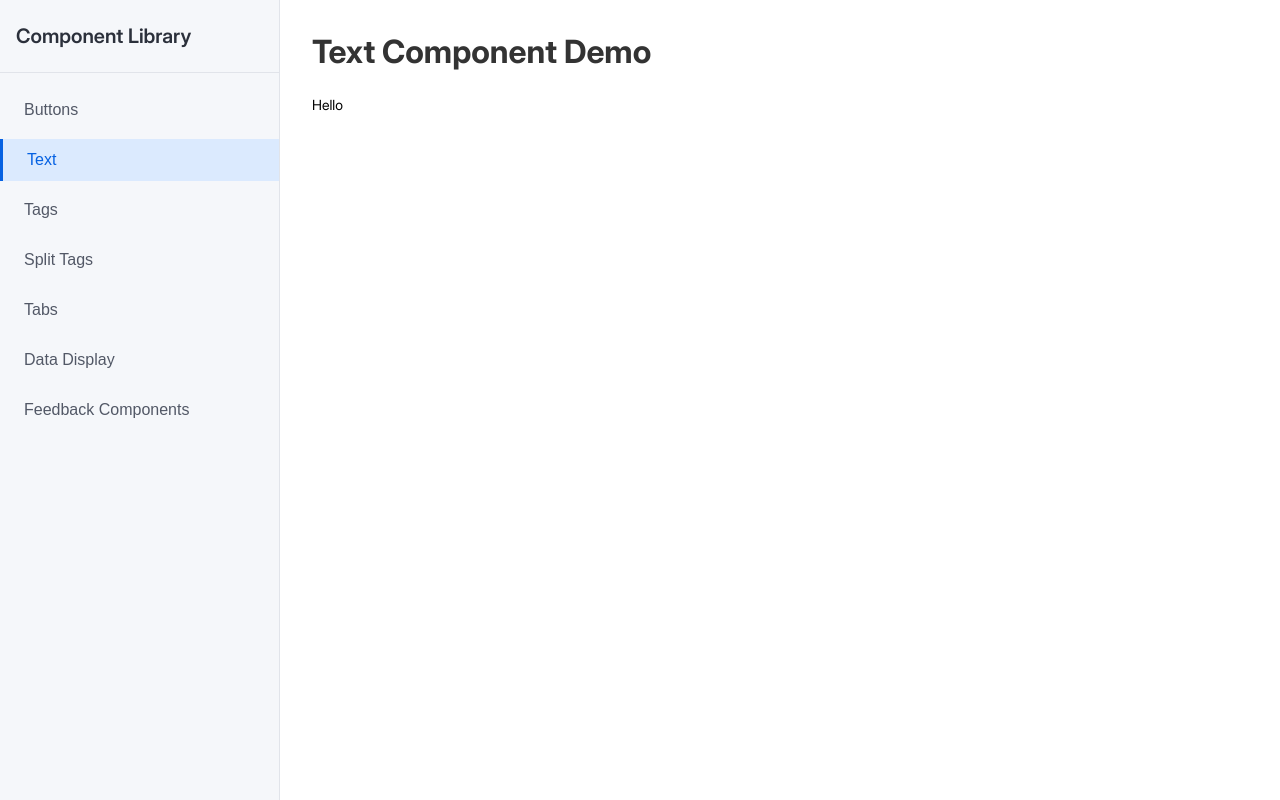
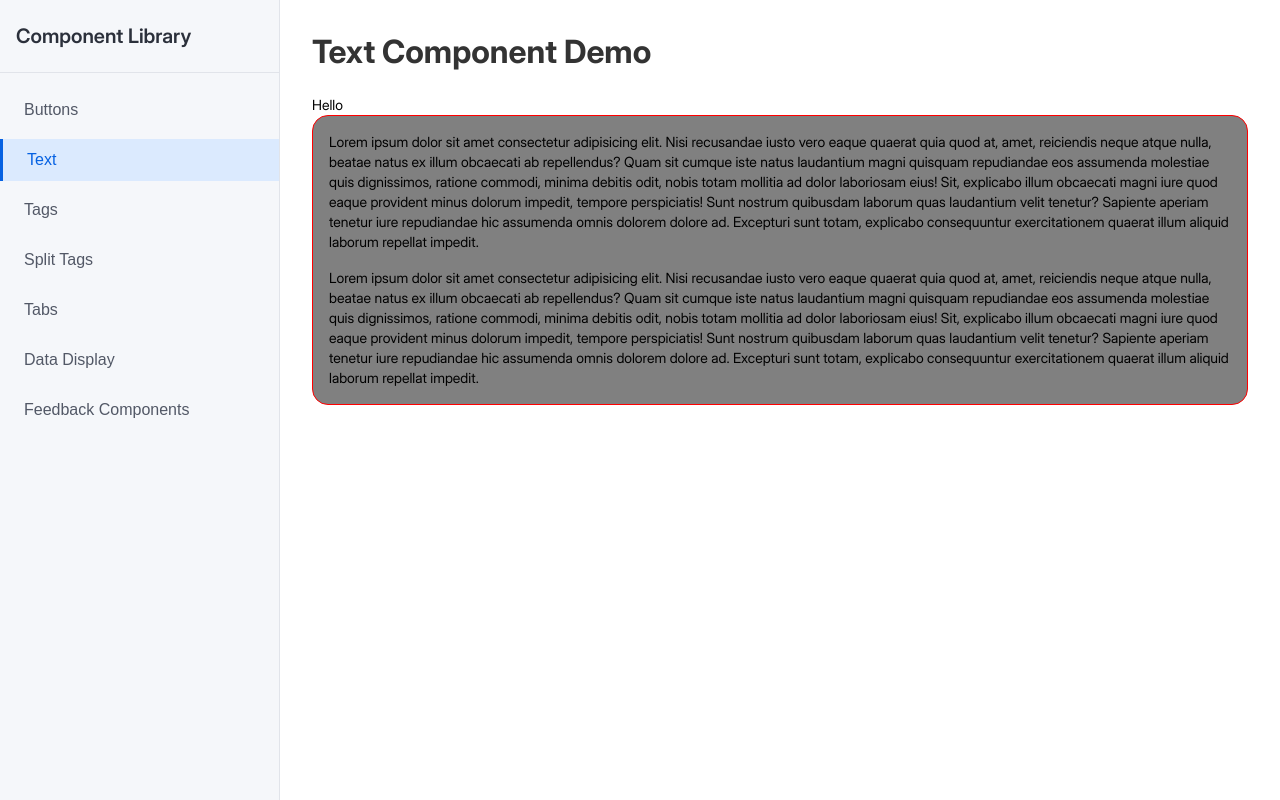
Before and after one commit to design-juspay/Blend-v1, a React (Vite) app: page / in a window 1280 px wide. Built offline with nearby package versions, Linux system fonts and the light colour scheme.

Commit message:
feat: introduce Block component for flexible layout and styling options, v0

```diff
--- /dev/null
+++ b/lib/components/Block/Block.tsx
@@ -0,0 +1,191 @@
+import React, { JSX } from "react";
+import { CSSObject, styled } from "styled-components";
+
+// ——— Semantic Tag Support ———
+
+export type SemanticTagType = keyof Pick<
+  JSX.IntrinsicElements,
+  | "div"
+  | "span"
+  | "section"
+  | "footer"
+  | "aside"
+  | "main"
+  | "article"
+  | "header"
+  | "nav"
+>;
+
+// ——— Spacing and Layout Types ———
+
+type SpacingType = string | number;
+
+interface StyledBlockProps {
+  // Spacing
+  padding?: SpacingType;
+  paddingTop?: SpacingType;
+  paddingRight?: SpacingType;
+  paddingBottom?: SpacingType;
+  paddingLeft?: SpacingType;
+  paddingX?: SpacingType;
+  paddingY?: SpacingType;
+
+  margin?: SpacingType;
+  marginTop?: SpacingType;
+  marginRight?: SpacingType;
+  marginBottom?: SpacingType;
+  marginLeft?: SpacingType;
+  marginX?: SpacingType;
+  marginY?: SpacingType;
+
+  // Layout
+  display?: CSSObject["display"];
+  width?: CSSObject["width"];
+  height?: CSSObject["height"];
+  minWidth?: CSSObject["minWidth"];
+  maxWidth?: CSSObject["maxWidth"];
+  minHeight?: CSSObject["minHeight"];
+  maxHeight?: CSSObject["maxHeight"];
+  overflow?: CSSObject["overflow"];
+
+  // Flexbox
+  flexDirection?: CSSObject["flexDirection"];
+  flexWrap?: CSSObject["flexWrap"];
+  justifyContent?: CSSObject["justifyContent"];
+  alignItems?: CSSObject["alignItems"];
+  alignContent?: CSSObject["alignContent"];
+  alignSelf?: CSSObject["alignSelf"];
+  flex?: CSSObject["flex"];
+  flexGrow?: CSSObject["flexGrow"];
+  flexShrink?: CSSObject["flexShrink"];
+  flexBasis?: CSSObject["flexBasis"];
+  gap?: CSSObject["gap"];
+  rowGap?: CSSObject["rowGap"];
+  columnGap?: CSSObject["columnGap"];
+
+  // Positioning
+  position?: CSSObject["position"];
+  top?: CSSObject["top"];
+  right?: CSSObject["right"];
+  bottom?: CSSObject["bottom"];
+  left?: CSSObject["left"];
+  zIndex?: number;
+
+  // Visuals
+  backgroundColor?: string;
+  color?: string;
+  border?: string;
+  borderRadius?: string | number;
+  boxShadow?: string;
+  opacity?: number;
+}
+
+// ——— Component Props ———
+
+interface BlockProps extends StyledBlockProps {
+  as?: SemanticTagType;
+  children: React.ReactNode;
+}
+
+// ——— Utility: Expand Shorthands ———
+
+const expandShorthand = (props: StyledBlockProps): CSSObject => {
+  const styles: CSSObject = {};
+
+  // Padding
+  if (props.paddingX) {
+    styles.paddingLeft = props.paddingX;
+    styles.paddingRight = props.paddingX;
+  }
+  if (props.paddingY) {
+    styles.paddingTop = props.paddingY;
+    styles.paddingBottom = props.paddingY;
+  }
+
+  // Margin
+  if (props.marginX) {
+    styles.marginLeft = props.marginX;
+    styles.marginRight = props.marginX;
+  }
+  if (props.marginY) {
+    styles.marginTop = props.marginY;
+    styles.marginBottom = props.marginY;
+  }
+
+  return styles;
+};
+
+// ——— Styled Component ———
+
+const StyledBlock = styled.div<StyledBlockProps>((props): CSSObject => {
+  return {
+    // Spacing
+    padding: props.padding,
+    paddingTop: props.paddingTop,
+    paddingRight: props.paddingRight,
+    paddingBottom: props.paddingBottom,
+    paddingLeft: props.paddingLeft,
+
+    margin: props.margin,
+    marginTop: props.marginTop,
+    marginRight: props.marginRight,
+    marginBottom: props.marginBottom,
+    marginLeft: props.marginLeft,
+
+    // Layout
+    display: props.display,
+    width: props.width,
+    height: props.height,
+    minWidth: props.minWidth,
+    maxWidth: props.maxWidth,
+    minHeight: props.minHeight,
+    maxHeight: props.maxHeight,
+    overflow: props.overflow,
+
+    // Flexbox
+    flexDirection: props.flexDirection,
+    flexWrap: props.flexWrap,
+    justifyContent: props.justifyContent,
+    alignItems: props.alignItems,
+    alignContent: props.alignContent,
+    alignSelf: props.alignSelf,
+    flex: props.flex,
+    flexGrow: props.flexGrow,
+    flexShrink: props.flexShrink,
+    flexBasis: props.flexBasis,
+    gap: props.gap,
+    rowGap: props.rowGap,
+    columnGap: props.columnGap,
+
+    // Position
+    position: props.position,
+    top: props.top,
+    right: props.right,
+    bottom: props.bottom,
+    left: props.left,
+    zIndex: props.zIndex,
+
+    // Visual
+    backgroundColor: props.backgroundColor,
+    color: props.color,
+    border: props.border,
+    borderRadius: props.borderRadius,
+    boxShadow: props.boxShadow,
+    opacity: props.opacity,
+
+    // Shorthand expansion
+    ...expandShorthand(props),
+  };
+});
+
+// ——— Main Component ———
+
+const Block = ({ children, as = "div", ...rest }: BlockProps) => {
+  return (
+    <StyledBlock as={as} {...rest}>
+      {children}
+    </StyledBlock>
+  );
+};
+
+export default Block;
--- a/src/demos/Text/TextDemo.tsx
+++ b/src/demos/Text/TextDemo.tsx
@@ -1,14 +1,51 @@
 import React from "react";
 import { Text } from "../../../lib/components/Text";
 import "./TextDemo.css";
+import Block from "../../../lib/components/Block/Block";
 
 const TextDemo: React.FC = () => {
-
   return (
     <div className="text-demo">
       <h1>Text Component Demo</h1>
 
       <Text variant="body.md">Hello</Text>
+      <Block
+        padding="1rem"
+        border="1px solid red"
+        borderRadius="1rem"
+        display="flex"
+        backgroundColor="gray"
+        color="white"
+        flexDirection="column"
+        gap="1rem"
+      >
+        <Text variant="body.md">
+          Lorem ipsum dolor sit amet consectetur adipisicing elit. Nisi
+          recusandae iusto vero eaque quaerat quia quod at, amet, reiciendis
+          neque atque nulla, beatae natus ex illum obcaecati ab repellendus?
+          Quam sit cumque iste natus laudantium magni quisquam repudiandae eos
+          assumenda molestiae quis dignissimos, ratione commodi, minima debitis
+          odit, nobis totam mollitia ad dolor laboriosam eius! Sit, explicabo
+          illum obcaecati magni iure quod eaque provident minus dolorum impedit,
+          tempore perspiciatis! Sunt nostrum quibusdam laborum quas laudantium
+          velit tenetur? Sapiente aperiam tenetur iure repudiandae hic assumenda
+          omnis dolorem dolore ad. Excepturi sunt totam, explicabo consequuntur
+          exercitationem quaerat illum aliquid laborum repellat impedit.
+        </Text>
+        <Text variant="body.md">
+          Lorem ipsum dolor sit amet consectetur adipisicing elit. Nisi
+          recusandae iusto vero eaque quaerat quia quod at, amet, reiciendis
+          neque atque nulla, beatae natus ex illum obcaecati ab repellendus?
+          Quam sit cumque iste natus laudantium magni quisquam repudiandae eos
+          assumenda molestiae quis dignissimos, ratione commodi, minima debitis
+          odit, nobis totam mollitia ad dolor laboriosam eius! Sit, explicabo
+          illum obcaecati magni iure quod eaque provident minus dolorum impedit,
+          tempore perspiciatis! Sunt nostrum quibusdam laborum quas laudantium
+          velit tenetur? Sapiente aperiam tenetur iure repudiandae hic assumenda
+          omnis dolorem dolore ad. Excepturi sunt totam, explicabo consequuntur
+          exercitationem quaerat illum aliquid laborum repellat impedit.
+        </Text>
+      </Block>
     </div>
   );
 };
```
